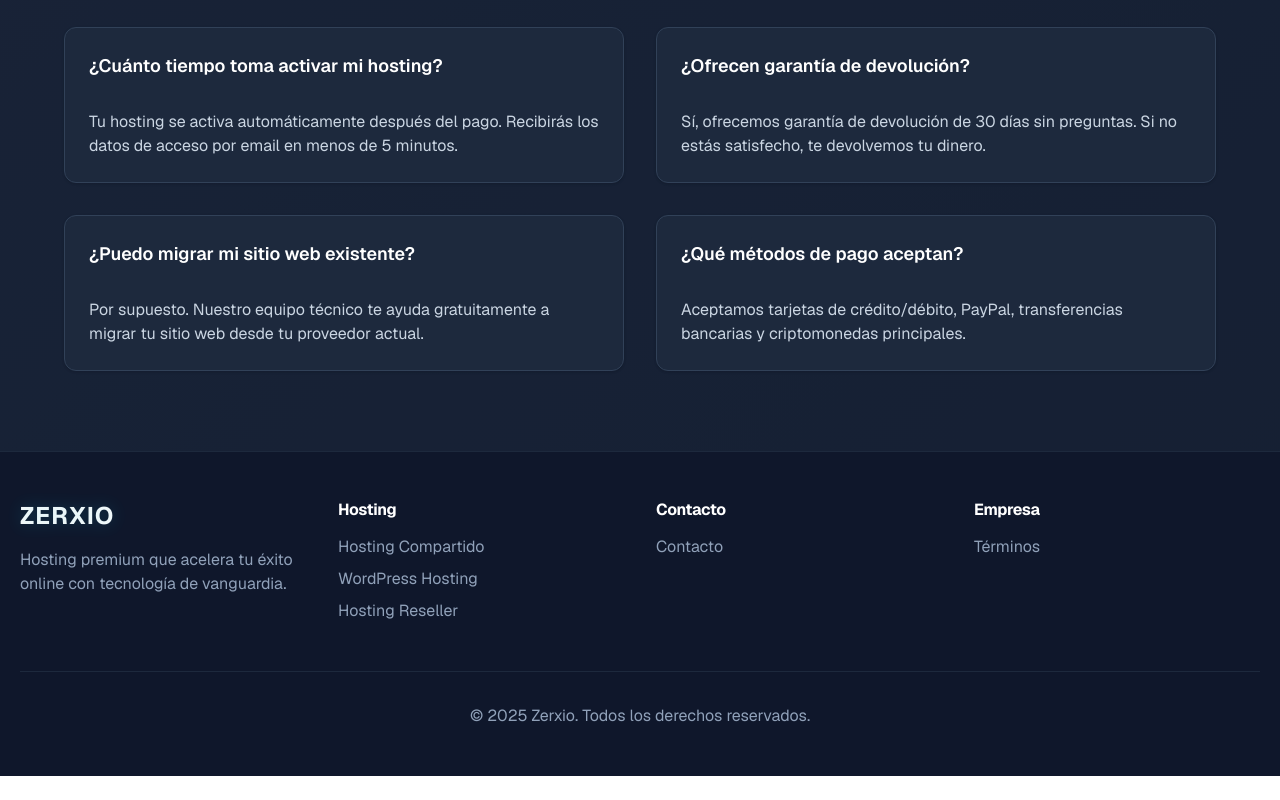
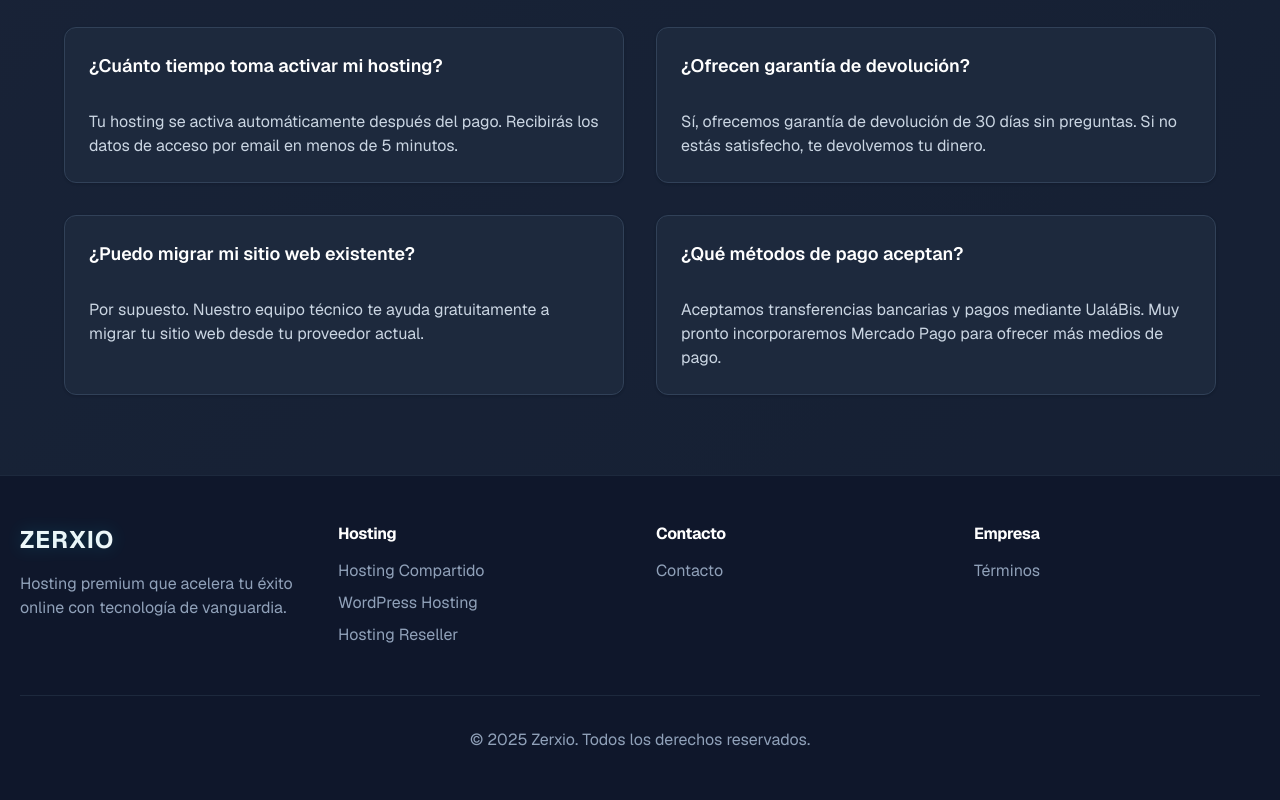
Before and after one commit to nahuelfariasc/zerxio, a Next.js app: page /contacto in a window 1280 px wide. Shown: the part 1495-2295 px from the top of the page. Before the commit the page ends 2271 px from the top, so only its background shows below. Built offline with nearby package versions, Linux system fonts and the light colour scheme.

Commit message:
Update page.tsx

```diff
--- a/src/app/(routes)/contacto/page.tsx
+++ b/src/app/(routes)/contacto/page.tsx
@@ -173,7 +173,8 @@ export default function Contacto() {
               </CardHeader>
               <CardContent>
                 <p className="text-slate-300">
-                  Aceptamos tarjetas de crédito/débito, PayPal, transferencias bancarias y criptomonedas principales.
+                  Aceptamos transferencias bancarias y pagos mediante UaláBis.
+                  Muy pronto incorporaremos Mercado Pago para ofrecer más medios de pago.
                 </p>
               </CardContent>
             </Card>
```
